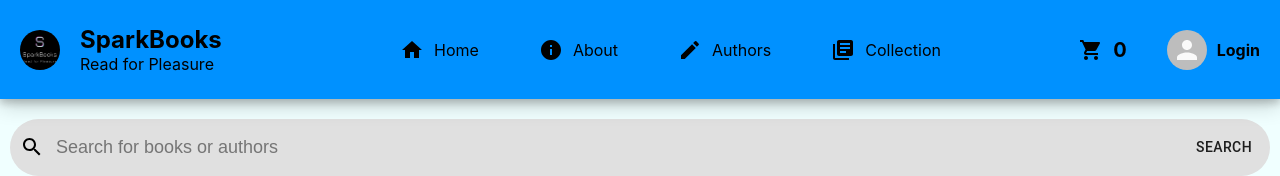
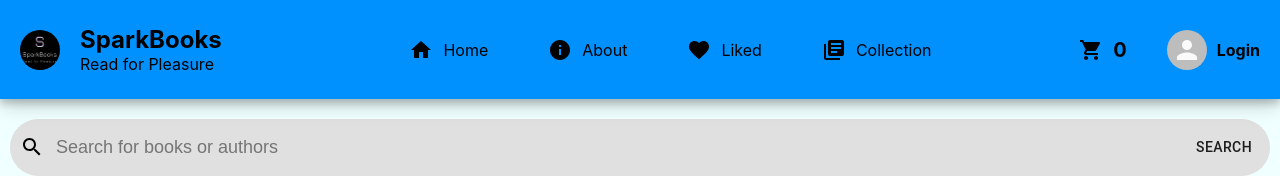
Before and after one commit to GautamPB/sparkbooks, a React (Create React App) app: page / in a window 1280 px wide. Shown: the top 176 px of the page. Built offline with nearby package versions, Linux system fonts and the light colour scheme; no server answers; the database is empty.

Commit message:
Added: Liked page template

```diff
--- a/src/App.js
+++ b/src/App.js
@@ -10,6 +10,7 @@ import Profile from './components/Profile'
 import Cart from './components/Cart'
 import SearchResult from './components/SearchResult'
 import { BrowserRouter as Router, Switch, Route } from 'react-router-dom'
+import Liked from './components/Liked'
 
 function App() {
     return (
@@ -24,6 +25,11 @@ function App() {
                     <Route path="/about">
                         <Header />
                         <About />
+                    </Route>
+
+                    <Route path="/liked/:user">
+                        <Header />
+                        <Liked />
                     </Route>
 
                     <Route path="/authors/:author">
--- a/src/components/Header.js
+++ b/src/components/Header.js
@@ -5,7 +5,8 @@ import logo from '../pictures/logo.png'
 import { Avatar } from '@material-ui/core'
 import HomeIcon from '@material-ui/icons/Home'
 import InfoIcon from '@material-ui/icons/Info'
-import CreateIcon from '@material-ui/icons/Create'
+// import CreateIcon from '@material-ui/icons/Create'
+import FavoriteIcon from '@material-ui/icons/Favorite'
 import LibraryBooksIcon from '@material-ui/icons/LibraryBooks'
 import ShoppingCartIcon from '@material-ui/icons/ShoppingCart'
 import { useStateValue } from './StateProvider'
@@ -54,8 +55,8 @@ const Header = () => {
 
                 <div className="header__option">
                     <Link to="/authors" className="header__link">
-                        <CreateIcon />
-                        <p>Authors</p>
+                        <FavoriteIcon />
+                        <p>Liked</p>
                     </Link>
                 </div>
 
--- /dev/null
+++ b/src/components/Liked.js
@@ -0,0 +1,15 @@
+import React from 'react'
+import { useParams } from 'react-router-dom'
+import '../styles/Liked.css'
+
+const Liked = () => {
+    const { user } = useParams()
+
+    return (
+        <div className="liked">
+            <h1>Liked books Page!</h1>
+        </div>
+    )
+}
+
+export default Liked
```
Also changed, not shown: src/styles/Liked.css (added), 1 other file (tests, documents, lock files or other folders).
